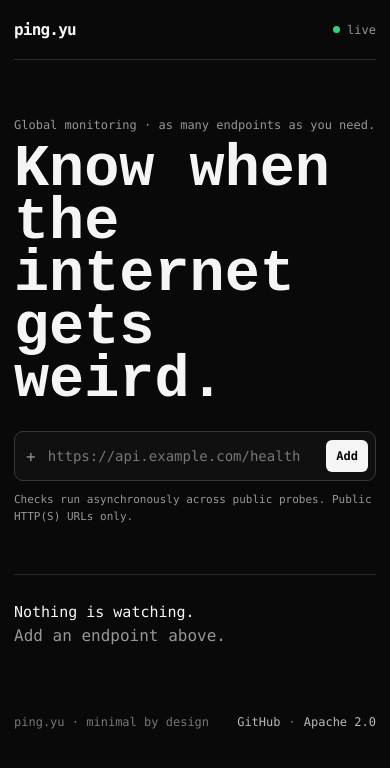
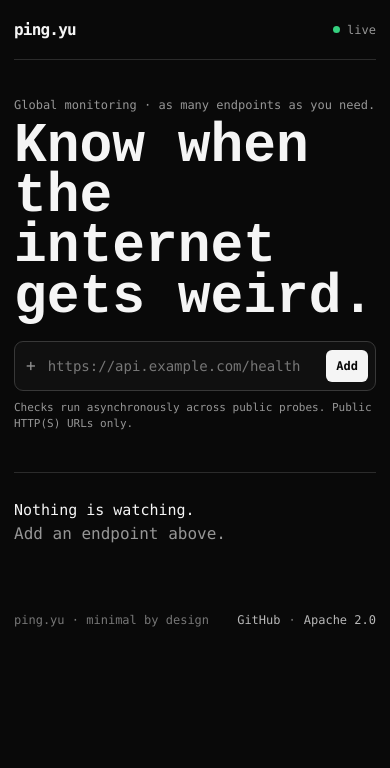
Before and after one commit to zhravan/ping.yu, a React (Vite) app: page / in a window 390 px wide. Shown: the top 768 px of the page. Built offline with nearby package versions, Linux system fonts and the light colour scheme; no server answers.

Commit message:
chore: minimalize hero section (#3)

```diff
--- a/src/styles.css
+++ b/src/styles.css
@@ -9,9 +9,9 @@
 .status-pill{color:var(--muted);font-size:12px;display:flex;align-items:center;gap:7px}
 .status-dot,.dot{width:7px;height:7px;border-radius:50%;display:inline-block;background:#555;flex:0 0 auto}
 .status-dot.live,.status-dot.up,.dot.up{background:var(--green)}.status-dot.degraded,.dot.degraded{background:var(--amber)}.status-dot.down,.dot.down{background:var(--red)}.status-dot.pending{background:#555}.dot.unavailable{background:#555}
-.hero{padding:82px 0 52px;max-width:820px}.eyebrow{font-size:12px;color:var(--muted);margin:0 0 12px}
-h1{font-family:var(--font-display);font-size:clamp(46px,8vw,78px);line-height:.9;letter-spacing:0;margin:0 0 30px}
-.monitor-input{display:flex;align-items:center;gap:10px;height:54px;border:1px solid var(--border-strong);background:var(--surface);border-radius:9px;padding:0 7px 0 11px}.monitor-input>span{color:var(--muted)}.monitor-input input{min-width:0;flex:1;border:0;outline:0;background:transparent;color:var(--text);padding:12px 2px;font-size:15px}.monitor-input button{border:0;background:#f5f5f5;color:#070707;font-weight:650;border-radius:6px;padding:9px 13px;font-size:12px}.monitor-input button:disabled{opacity:.5;cursor:default}.hero-note,.detail-note,.mobile-tip{color:var(--muted);font-size:11px;line-height:1.5;margin-top:11px}
+.hero{padding:48px 0 32px;max-width:820px}.eyebrow{font-size:12px;color:var(--muted);margin:0 0 10px}
+h1{font-family:var(--font-display);font-size:clamp(42px,7vw,64px);line-height:.92;letter-spacing:0;margin:0 0 20px}
+.monitor-input{display:flex;align-items:center;gap:10px;height:52px;border:1px solid var(--border-strong);background:var(--surface);border-radius:9px;padding:0 7px 0 11px}.monitor-input>span{color:var(--muted)}.monitor-input input{min-width:0;flex:1;border:0;outline:0;background:transparent;color:var(--text);padding:12px 2px;font-size:15px}.monitor-input button{border:0;background:#f5f5f5;color:#070707;font-weight:650;border-radius:6px;padding:9px 13px;font-size:12px}.monitor-input button:disabled{opacity:.5;cursor:default}.hero-note,.detail-note,.mobile-tip{color:var(--muted);font-size:11px;line-height:1.5;margin-top:9px}
 .workspace{display:grid;grid-template-columns:280px minmax(0,1fr);border-top:1px solid var(--border);min-height:520px}
 .monitor-list{border-right:1px solid var(--border);padding:18px 0}.section-label,.section-title{color:var(--text-2);font-size:10px;text-transform:uppercase;letter-spacing:.1em}.section-label{padding:0 14px 10px}
 .monitor-row{width:100%;border:0;background:transparent;color:var(--text);text-align:left;display:grid;grid-template-columns:7px minmax(0,1fr) 12px;gap:9px;align-items:center;padding:13px 14px}.monitor-row:hover,.monitor-row.selected{background:var(--surface-2)}
@@ -31,15 +31,13 @@
 .footer-links a:hover{color:var(--text);text-decoration:underline}
 @media(max-width:760px){
  .shell{width:min(100% - 28px,1120px);max-width:100%}.nav{height:60px}.nav-copy{display:none}
- .hero{padding:58px 0 38px}.hero h1{font-size:clamp(42px,15vw,62px);margin-bottom:24px}
+ .hero{padding:38px 0 28px}.hero h1{font-size:clamp(40px,14vw,56px);margin-bottom:18px}
  .monitor-input{height:50px;max-width:100%}.monitor-input input{font-size:14px}.monitor-input button{padding:9px 10px}
  .workspace{grid-template-columns:1fr;min-width:0}.monitor-list{border-right:0;border-bottom:1px solid #242424;padding:12px 0;max-height:220px;overflow-y:auto;overscroll-behavior:contain}.detail{padding:24px 0 44px}
  .summary{grid-template-columns:1fr 1fr}.metric-card.primary{grid-column:span 2}.history{height:90px}.mobile-tip{display:block}
  .region-desktop{display:none!important}.region-mobile{display:grid;gap:10px}.region-card{font-family:var(--font-mono);background:var(--surface);border:1px solid var(--border-strong);border-radius:10px;padding:13px}.region-card-head{display:flex;justify-content:space-between;gap:12px;align-items:flex-start}.region-card .region-name strong{display:block;font-size:13px}.region-card .region-name small{display:block;color:#999;font-size:11px;margin-top:3px}.region-total{display:flex;justify-content:space-between;align-items:baseline;padding:12px 0 8px;border-bottom:1px solid #242424}.region-total span{color:var(--text-2);font-size:10px;text-transform:uppercase;letter-spacing:.08em}.region-total strong{font-family:var(--font-mono);font-variant-numeric:tabular-nums;font-size:24px;letter-spacing:-.02em}.timing-grid{display:grid;grid-template-columns:1fr 1fr;gap:0 16px;padding:8px 0}.timing-grid span{display:flex;justify-content:space-between;padding:7px 0}.timing-grid small{color:var(--text-2);font-size:9px;text-transform:uppercase;letter-spacing:.08em}.timing-grid b{font-size:11px}.region-foot{display:flex;justify-content:space-between;gap:12px;padding-top:8px;color:var(--muted);font-size:10px}.region-foot em{color:#d6a34a;font-style:normal}.region-row{min-width:800px}.mobile-tip{display:block}.region-mobile{display:grid}
 }
-
 .monitor-input input::placeholder{color:#777;opacity:1}.monitor-input input:focus{box-shadow:none}.flag{display:inline-flex;align-items:center;border:1px solid var(--border-strong);background:var(--surface-2);color:var(--text-2);border-radius:4px;padding:3px 6px}
-
 .history-block{margin:28px 0 0;border-top:1px solid var(--border);border-bottom:1px solid var(--border);padding:16px 0 12px}
 .history-head{display:flex;justify-content:space-between;align-items:flex-start;gap:16px;margin-bottom:14px}
 .history-label{display:block;color:var(--text-2);font-size:10px;text-transform:uppercase;letter-spacing:.09em}
```
